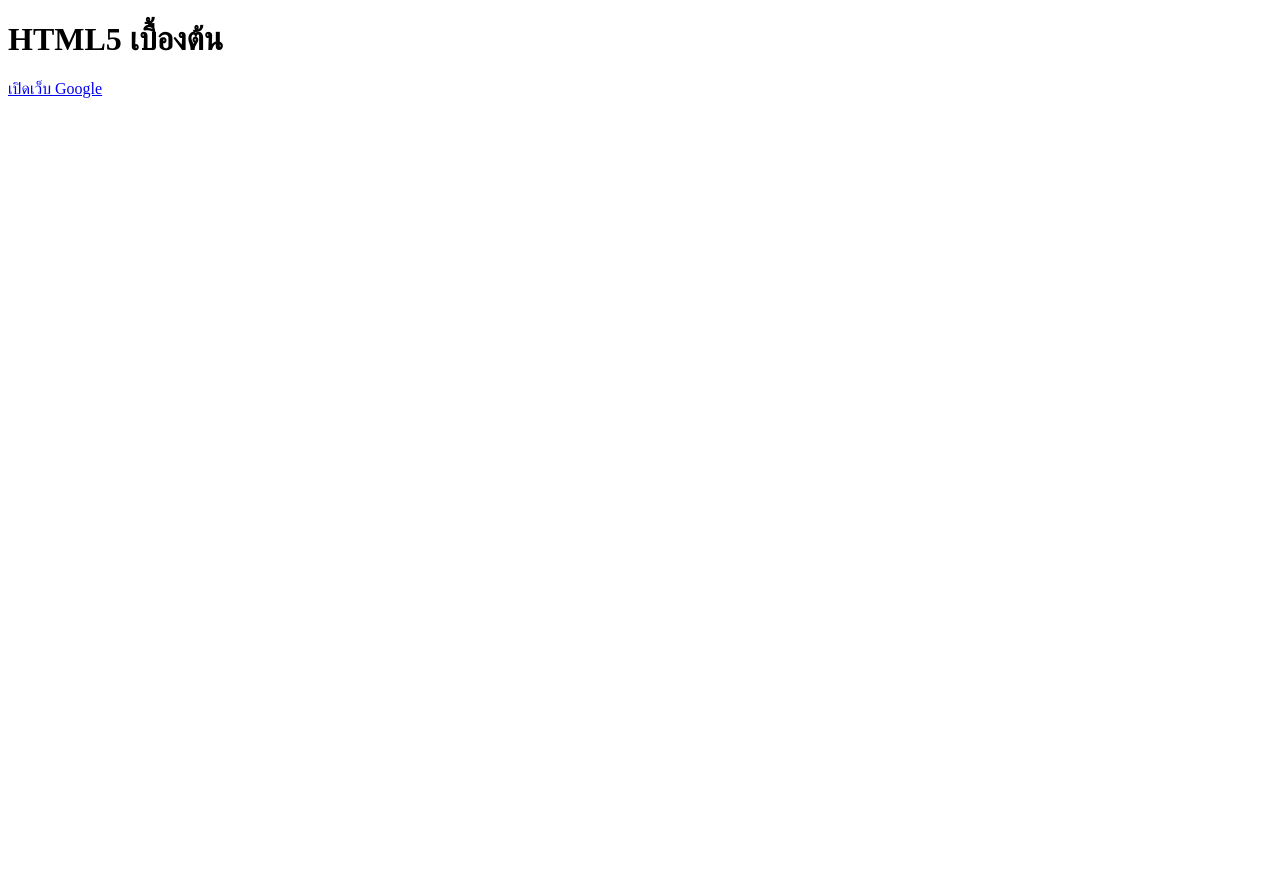
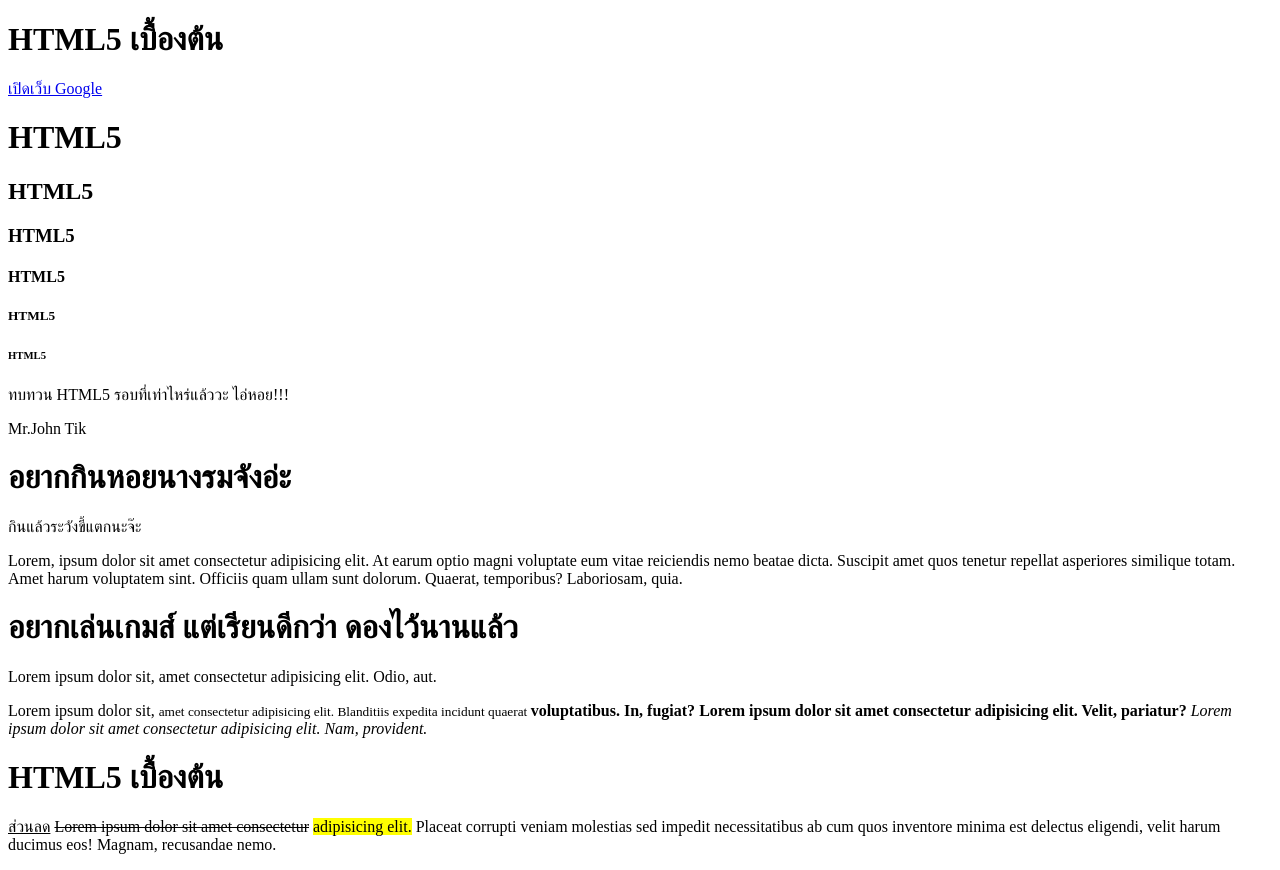
Before and after one commit to Sumetjutha/046_HTML, a plain HTML site: page index.html in a window 1280 px wide. Before the commit the page ends 800 px from the top, so only its background shows below. Drawn offline with Linux system fonts and the light colour scheme.

Commit message:
Update index.html

```diff
--- a/index.html
+++ b/index.html
@@ -1,18 +1,80 @@
 <!DOCTYPE html>
 <html lang="en">
   <head>
+    <!-- ข้อมูลพื้นฐานของเว็บไซต์ -->
     <meta charset="UTF-8" />
     <meta name="viewport" content="width=device-width, initial-scale=1.0" />
     <meta
       name="description"
       content="เว็บเกี่ยวกับเขียนโปรแกรม เกี่ยวกับบริการเรื่องเขียนโปรแกรม"
     />
+    <!-- ข้อมูลพื้นฐานของเว็บไซต์ -->
     <meta name="author" content="John Tik" />
     <meta name="keywords" content="html css javascript" />
     <title>ยินดีต้อนรับเข้าสู่เว็บของเรา</title>
   </head>
   <body>
     <h1>HTML5 เบื้องต้น</h1>
+    <!-- เปิดเว็บค้นหา -->
     <a href="https://www.google.co.th/" target="_blank">เปิดเว็บ Google</a>
+
+    <!-- การกำหนดหัวเรื่อง of Heading -->
+    <h1>HTML5</h1>
+    <h2>HTML5</h2>
+    <h3>HTML5</h3>
+    <h4>HTML5</h4>
+    <h5>HTML5</h5>
+    <h6>HTML5</h6>
+
+    <!-- การแสดงข้อมูลเป็น Paragraph -->
+    <p>ทบทวน HTML5 รอบที่เท่าไหร่แล้ววะ ไอ่หอย!!!</p>
+    Mr.John Tik
+    <h1>อยากกินหอยนางรมจังอ่ะ</h1>
+    <p>กินแล้วระวังขี้แตกนะจ๊ะ</p>
+    <!-- ระบุ lorem40 -->
+    <p>
+      Lorem, ipsum dolor sit amet consectetur adipisicing elit. At earum optio
+      magni voluptate eum vitae reiciendis nemo beatae dicta. Suscipit amet quos
+      tenetur repellat asperiores similique totam. Amet harum voluptatem sint.
+      Officiis quam ullam sunt dolorum. Quaerat, temporibus? Laboriosam, quia.
+    </p>
+    <h1>อยากเล่นเกมส์ แต่เรียนดีกว่า ดองไว้นานแล้ว</h1>
+    <p>Lorem ipsum dolor sit, amet consectetur adipisicing elit. Odio, aut.</p>
+
+    <!-- tag อื่นๆที่ใช้ร่วมกับ tap p ได้ -->
+    <p>
+      Lorem ipsum dolor sit,
+      <!-- ตัวเล็ก  -->
+      <small
+        >amet consectetur adipisicing elit. Blanditiis expedita incidunt quaerat
+      </small>
+      <!-- ตัวหนา -->
+      <strong>voluptatibus. In, fugiat?</strong>
+      <!-- ตัวหนา -->
+      <b>
+        Lorem ipsum dolor sit amet consectetur adipisicing elit. Velit,
+        pariatur?</b
+      >
+      <!-- ตัวเอียง -->
+      <i
+        >Lorem ipsum dolor sit amet consectetur adipisicing elit. Nam,
+        provident.</i
+      >
+    </p>
+
+    <!-- ขีดเส้นใต้ -->
+    <h1>HTML5 เบื้องต้น</h1>
+    <p>
+      <u>ส่วนลด</u>
+      <!-- ขีดค่าข้อความ -->
+      <del>Lorem ipsum dolor sit amet consectetur</del>
+      <!-- การใส่ Hightlight  -->
+      <mark>adipisicing elit.</mark>
+      Placeat corrupti veniam molestias sed impedit necessitatibus ab cum quos
+      inventore minima est delectus eligendi, velit harum ducimus eos! Magnam,
+      recusandae nemo.
+    </p>
+
+    <!-- การแสดงสมการทางคณิตศาสตร์ -->
   </body>
 </html>
```
